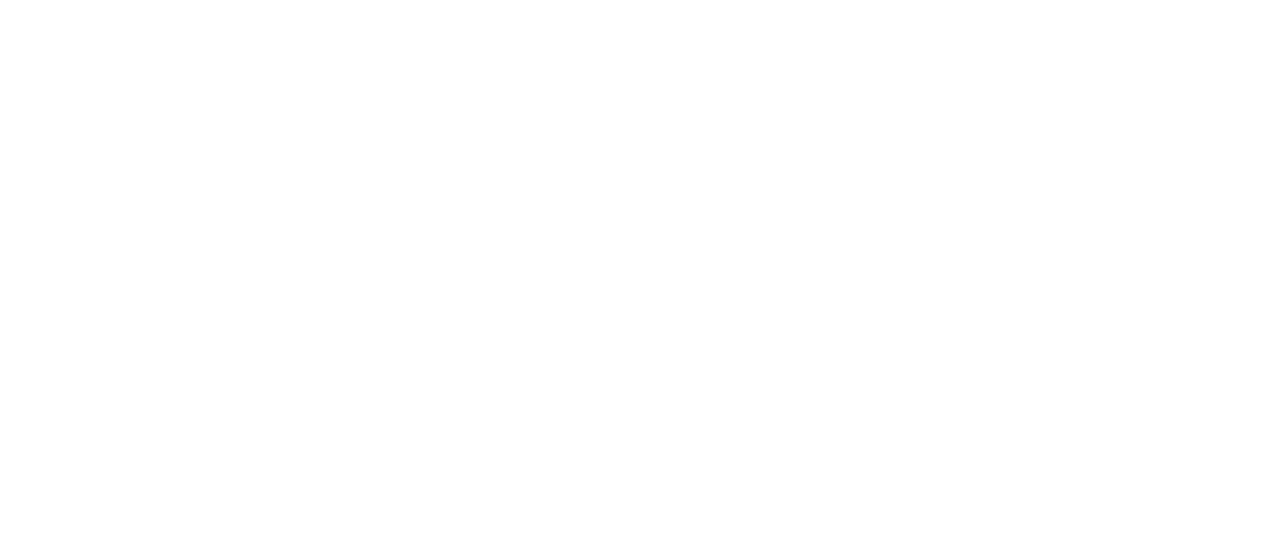
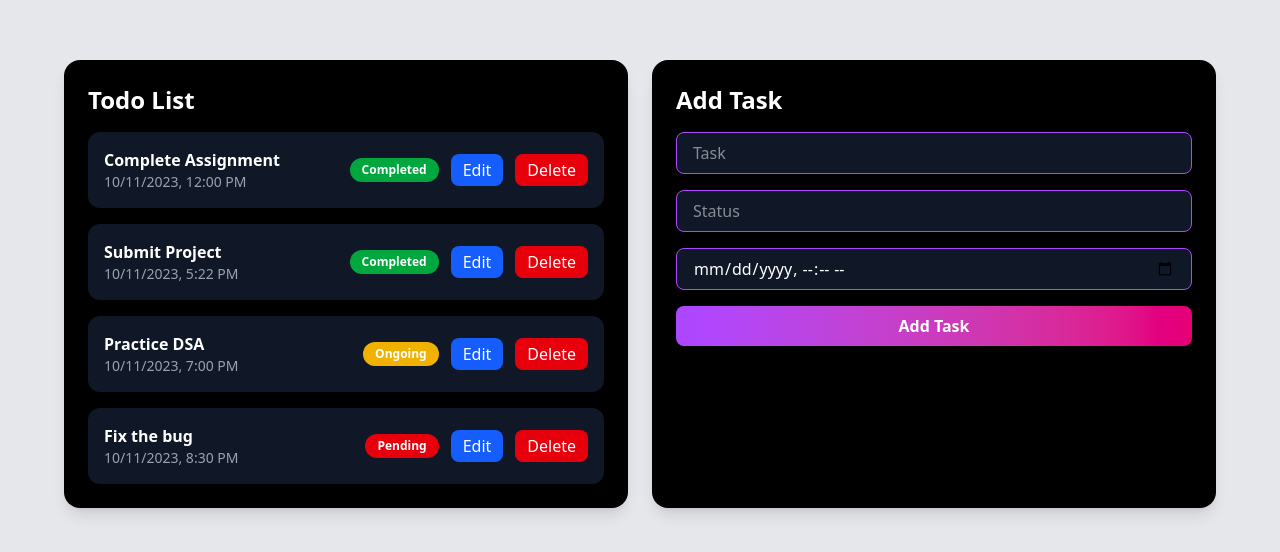
Before and after one commit to supersingh471/TodoApp, a React (Vite) app in the folder frontend/: page /Dashboard in a window 1280 px wide. Before the commit this address had no page. Shown: the part 116-668 px from the top of the page. Built offline with nearby package versions, Linux system fonts and the light colour scheme.

Commit message:
Added dashboard

```diff
--- a/frontend/src/App.jsx
+++ b/frontend/src/App.jsx
@@ -1,6 +1,7 @@
 import { BrowserRouter, Routes, Route } from "react-router-dom";
 import { Register } from "./pages/Register"
 import { Login } from "./pages/Login";
+import Dashboard from "./pages/Dashboard";
 
 function App() {
 	return (
@@ -9,6 +10,7 @@
 		<Routes>
 			<Route path="Register" element={<Register/>}/>
 			<Route path="Login" element={<Login/>}/>
+			<Route path="Dashboard" element={<Dashboard/>}/>
 		</Routes>
 		</BrowserRouter>
 		</>
--- /dev/null
+++ b/frontend/src/pages/Dashboard.jsx
@@ -0,0 +1,51 @@
+export default function Dashboard() {
+	const todos = [
+	  { task: "Complete Assignment", status: "Completed", deadline: "10/11/2023, 12:00 PM" },
+	  { task: "Submit Project", status: "Completed", deadline: "10/11/2023, 5:22 PM" },
+	  { task: "Practice DSA", status: "Ongoing", deadline: "10/11/2023, 7:00 PM" },
+	  { task: "Fix the bug", status: "Pending", deadline: "10/11/2023, 8:30 PM" },
+	];
+
+	return (
+	  <div className="min-h-screen bg-gray-200 flex items-center justify-center p-6">
+		<div className="grid grid-cols-1 md:grid-cols-2 gap-6 w-full max-w-6xl">
+
+		  {/* Todo List */}
+		  <div className="bg-black text-white rounded-2xl p-6 shadow-lg">
+			<h2 className="text-2xl font-bold mb-4">Todo List</h2>
+			<div className="space-y-4">
+			  {todos.map((todo, idx) => (
+				<div key={idx} className="flex items-center justify-between bg-gray-900 rounded-xl p-4 shadow-md">
+				  <div>
+					<h3 className="font-semibold">{todo.task}</h3>
+					<p className="text-gray-400 text-sm">{todo.deadline}</p>
+				  </div>
+				  <div className="flex items-center gap-3">
+					<span className={`px-3 py-1 rounded-full text-xs font-bold
+					  ${todo.status === "Completed" ? "bg-green-600" :
+						todo.status === "Ongoing" ? "bg-yellow-500" : "bg-red-600"}`}>
+					  {todo.status}
+					</span>
+					<button className="bg-blue-600 hover:bg-blue-700 text-white px-3 py-1 rounded-lg">Edit</button>
+					<button className="bg-red-600 hover:bg-red-700 text-white px-3 py-1 rounded-lg">Delete</button>
+				  </div>
+				</div>
+			  ))}
+			</div>
+		  </div>
+
+		  {/* Add Task */}
+		  <div className="bg-black text-white rounded-2xl p-6 shadow-lg">
+			<h2 className="text-2xl font-bold mb-4">Add Task</h2>
+			<form className="space-y-4">
+			  <input type="text" placeholder="Task" className="w-full px-4 py-2 rounded-lg bg-gray-900 text-white border border-purple-500 focus:outline-none" />
+			  <input type="text" placeholder="Status" className="w-full px-4 py-2 rounded-lg bg-gray-900 text-white border border-purple-500 focus:outline-none" />
+			  <input type="datetime-local" className="w-full px-4 py-2 rounded-lg bg-gray-900 text-white border border-purple-500 focus:outline-none" />
+			  <button className="w-full bg-gradient-to-r from-purple-500 to-pink-600 py-2 rounded-lg font-semibold">Add Task</button>
+			</form>
+		  </div>
+
+		</div>
+	  </div>
+	);
+  }
```
Also changed, not shown: frontend/src/assets/image.png (added).
